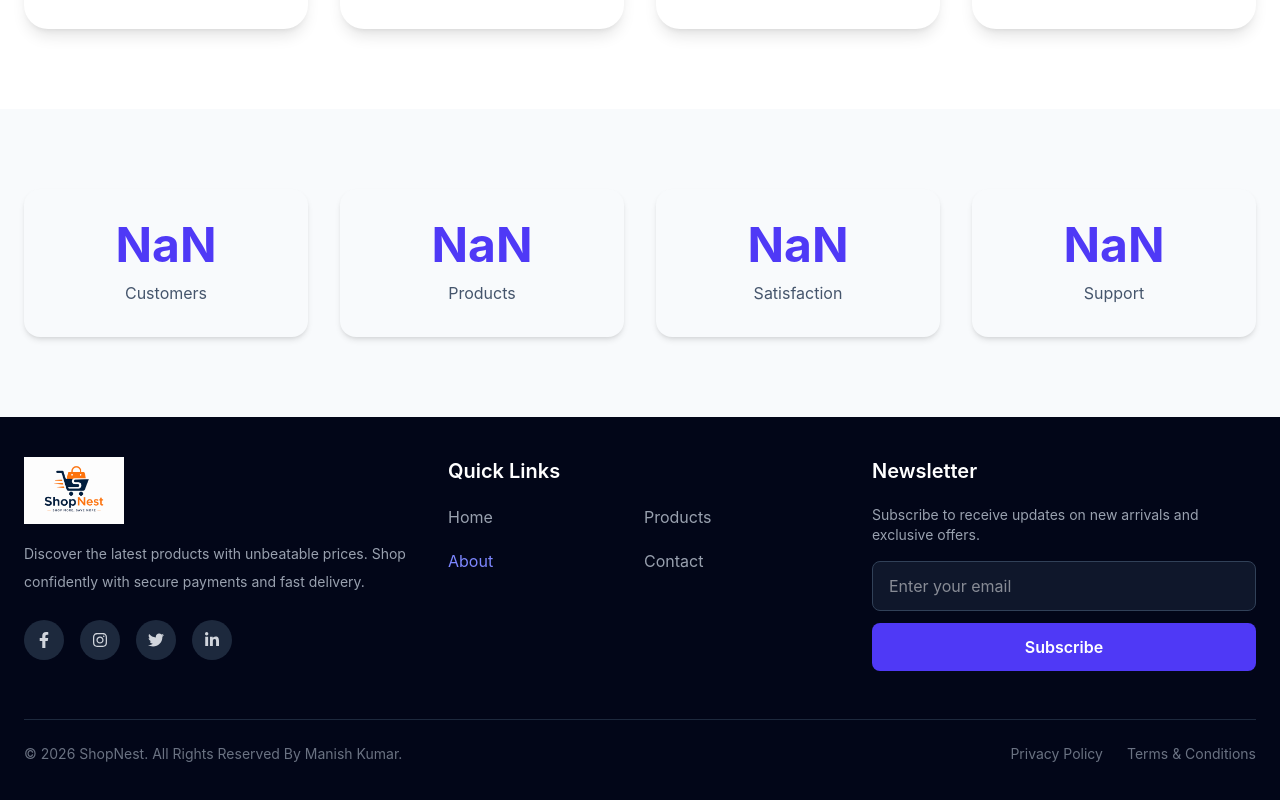
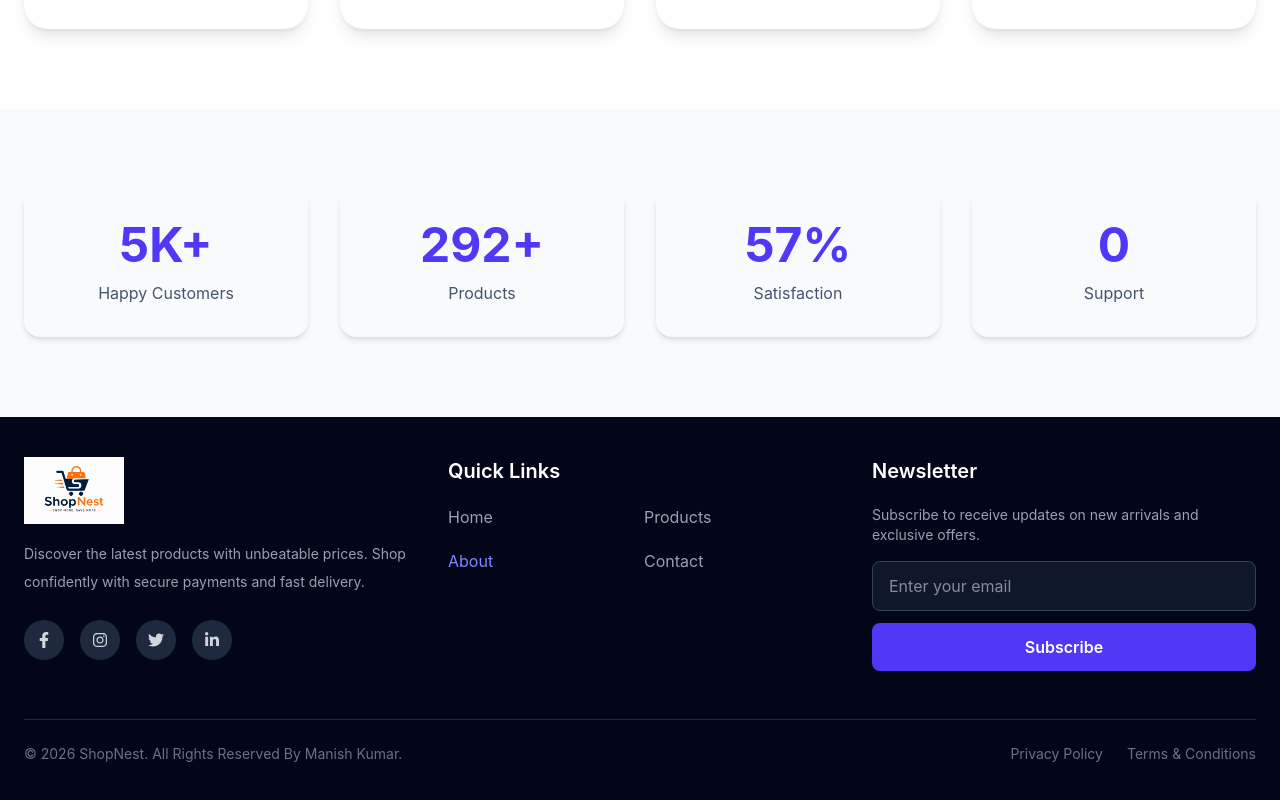
Before and after one commit to ManishKumar8292/Shopnext, a React (Vite) app: page /about in a window 1280 px wide. Shown: the part 1388-2188 px from the top of the page. Built offline with nearby package versions, Linux system fonts and the light colour scheme.

Commit message:
some changes and  fix

```diff
--- a/src/Components/Counter.jsx
+++ b/src/Components/Counter.jsx
@@ -4,6 +4,14 @@ const Counter = ({ target, surFix = "", label }) => {
   const [count, setCount] = useState(0);
 
   useEffect(() => {
+    if (typeof target === "string") {
+      const timer = setTimeout(() => {
+        setCount(target);
+        return;
+      }, 10000);
+      return () => clearTimeout(timer);
+    }
+
     if (target <= 0) {
       return;
     }
--- a/src/Components/Features.jsx
+++ b/src/Components/Features.jsx
@@ -1,14 +1,15 @@
 const Features = ({ item }) => {
+  const { title, icon, desc } = item;
   return (
     <div
-      key={item.title}
+      key={title}
       className="rounded-3xl bg-white p-8 text-center shadow-lg transition hover:-translate-y-2 hover:shadow-xl"
     >
-      <div className="text-5xl">{item.icon}</div>
+      <div className="text-5xl">{icon}</div>
 
-      <h3 className="mt-5 text-2xl font-bold">{item.title}</h3>
+      <h3 className="mt-5 text-2xl font-bold">{title}</h3>
 
-      <p className="mt-4 text-slate-500">{item.desc}</p>
+      <p className="mt-4 text-slate-500">{desc}</p>
     </div>
   );
 };
--- a/src/Components/Hero.jsx
+++ b/src/Components/Hero.jsx
@@ -103,7 +103,7 @@ const Hero = () => {
   }, []);
 
   return (
-    <section className="relative h-[90vh] overflow-hidden ">
+    <section className="relative h-[70vh] lg:h-[90vh] overflow-hidden ">
       {slides.map((slide, idx) => {
         return (
           <div
@@ -120,7 +120,7 @@ const Hero = () => {
 
             <div className="absolute inset-0 flex items-center">
               <div className="mx-auto max-w-7xl">
-                <div className="max-w-2xl text-white">
+                <div className="max-w-2xl text-white px-4 lg:px-0">
                   <p className="mb-3 font-bold text-xl text-indigo-400 uppercase tracking-[4px]">
                     {slide.title}
                   </p>
--- a/src/Components/ImageWithDesc.jsx
+++ b/src/Components/ImageWithDesc.jsx
@@ -14,7 +14,7 @@ const ImageWithDesc = ({
   return (
     <div className="mx-auto grid max-w-7xl items-center gap-16 px-6 py-24 lg:grid-cols-2">
       <div>
-        <img src={imgSrc} alt={label} className="rounded-3xl shadow-xl" />
+        <img src={imgSrc} alt={title} className="rounded-3xl shadow-xl" />
       </div>
 
       <div>
--- a/src/Pages/About.jsx
+++ b/src/Pages/About.jsx
@@ -29,22 +29,10 @@ const About = () => {
   ];
 
   const stats = [
-    {
-      number: "10K+",
-      title: "Customers",
-    },
-    {
-      number: "500+",
-      title: "Products",
-    },
-    {
-      number: "99%",
-      title: "Satisfaction",
-    },
-    {
-      number: "24/7",
-      title: "Support",
-    },
+    [10, "K+", "Happy Customers"],
+    [500, "+", "Products"],
+    [99, "%", "Satisfaction"],
+    ["24/7", "", "Support"],
   ];
 
   return (
@@ -91,8 +79,8 @@ const About = () => {
       </div>
       <div className="py-20">
         <div className="mx-auto grid max-w-7xl gap-8 px-6 text-center sm:grid-cols-2 lg:grid-cols-4">
-          {stats?.map((item) => (
-            <Stats label={item.title} key={item.label} number={item.number} />
+          {stats?.map(([number, surFix, label]) => (
+            <Stats surFix={surFix} target={number} label={label} key={label} />
           ))}
         </div>
       </div>
```
